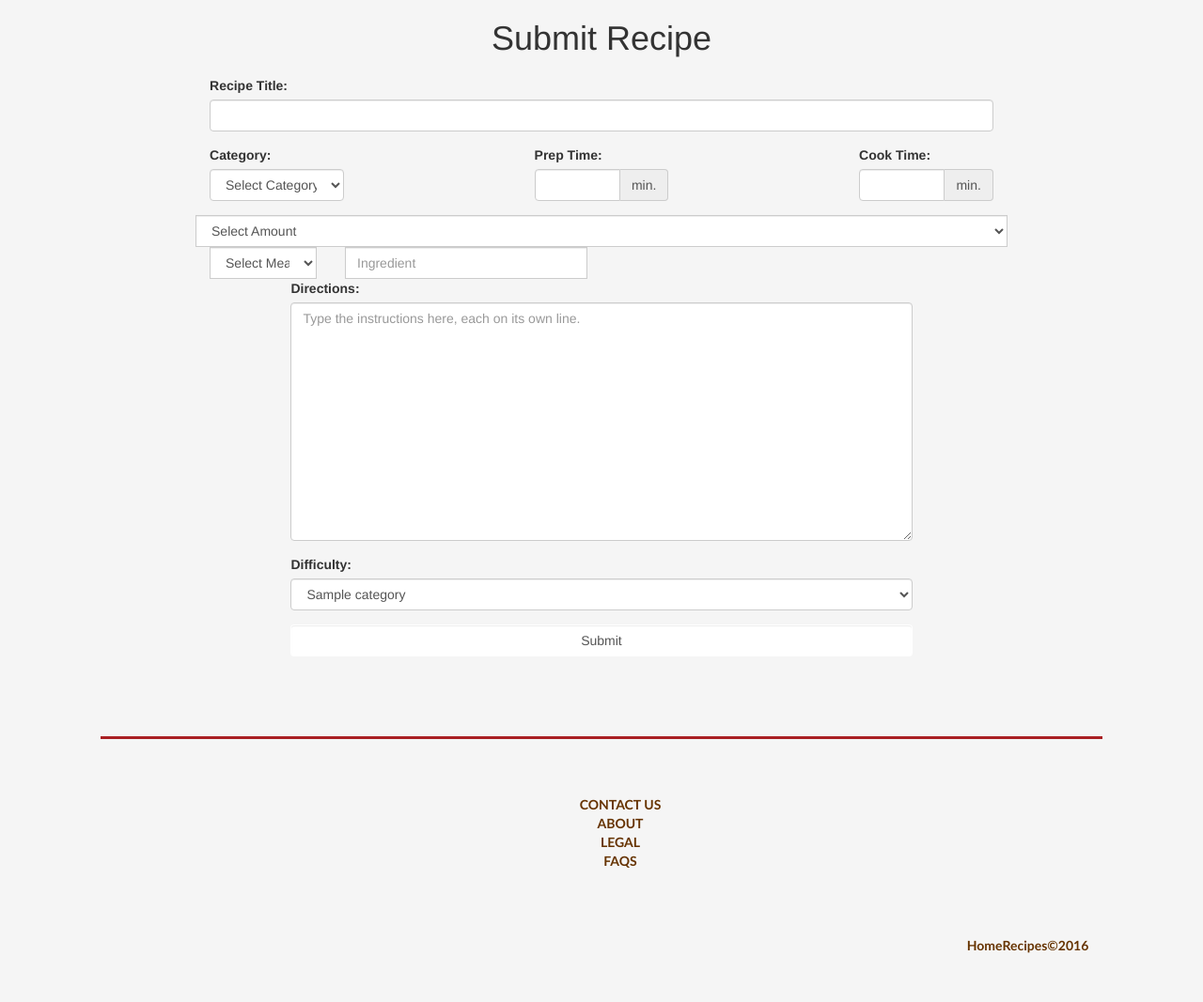
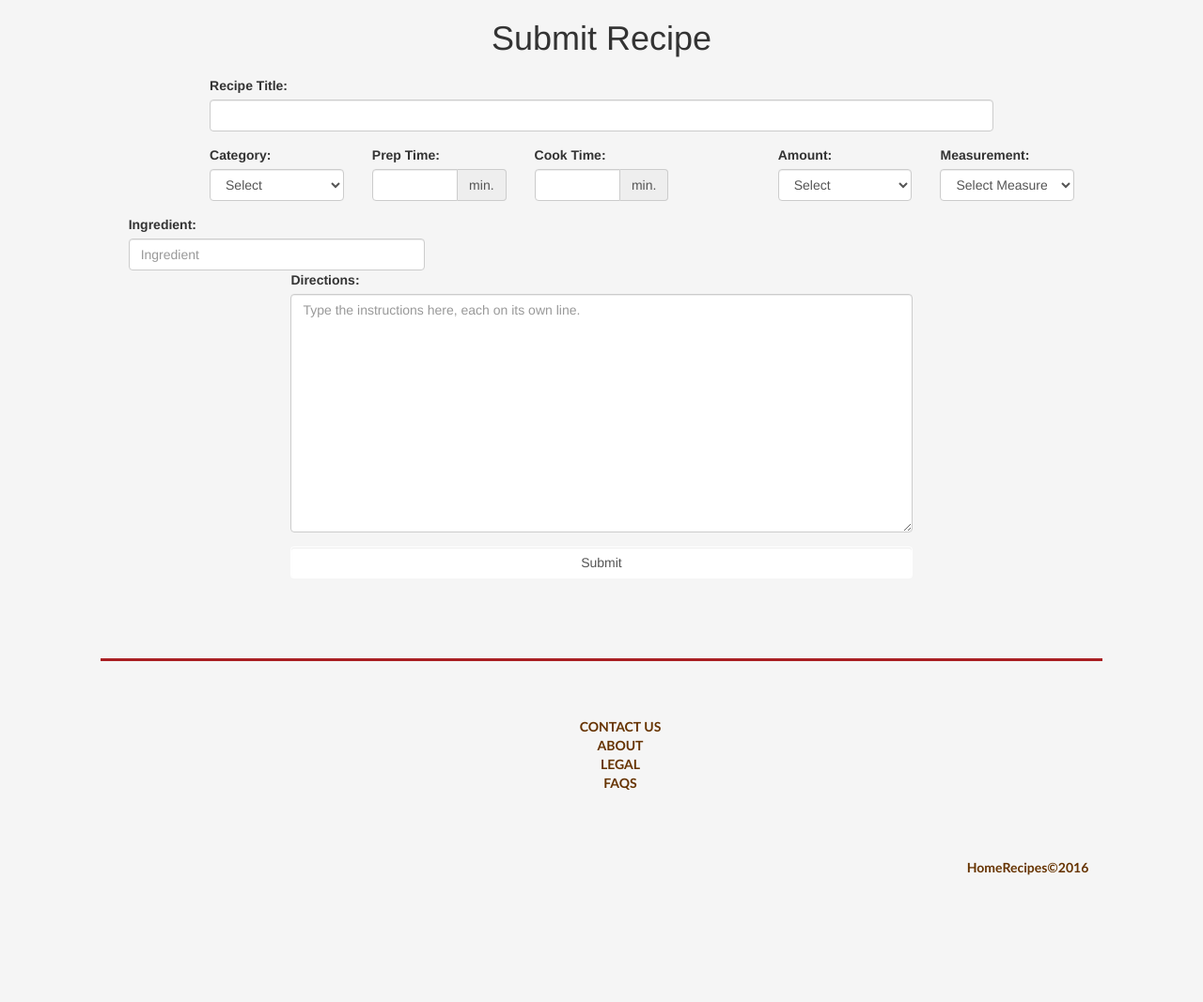
Before and after one commit to gittieklein/HomeRecipes, a PHP site: page /add_recipe.php in a window 1280 px wide. Shown: the part 239-1306 px from the top of the page at 94% size. After the commit the page ends 1171 px from the top, so only its background shows below. Run offline with PHP 8.4, Linux system fonts and the light colour scheme; the visitor is signed in with stand-in values (Sample User, id 1); tables that the repository leaves empty or names only in its code hold one stand-in row (values such as "Sample post").

Commit message:
layout changes

```diff
--- a/add_recipe.php
+++ b/add_recipe.php
@@ -46,7 +46,7 @@
 
 		                   //select options from the database
 		                   echo '<select class="form-control">';
-		                   echo '<option selected disabled hidden>Select Category</option>';
+		                   echo '<option selected disabled hidden>Select</option>';
 		                   while ($dbrow = mysqli_fetch_assoc($dbresult))
                            {
                                echo "<option>$dbrow[name]</option>";
@@ -55,7 +55,7 @@
 		                ?>
 	            	</div>
 
-				    <div class="form-group col-md-2 col-md-offset-2">
+				    <div class="form-group col-md-2">
 					    <label>Prep Time:</label>
 					    <div class="input-group">
 					    	<input type="text" class="form-control">
@@ -63,7 +63,7 @@
 	  					</div>
   					</div>
 
-	              	<div class="form-group col-md-2 col-md-offset-2">
+	              	<div class="form-group col-md-2">
 					    <label>Cook Time:</label>
 					    <div class="input-group">
 					    	<input type="text" class="form-control">
@@ -71,8 +71,8 @@
 	  					</div>
   					</div>
 
-				    <div class="input-group col-md-10 col-md-offset-1">
-				    	<div >
+	  				<div class="form-group col-md-2 col-md-offset-1">
+				      	<label>Amount:</label>
 		                <?php
 		                    $dbquery = 'SELECT * FROM amount order by amount';
 		                    $dbresult = mysqli_query ($my_connection, $dbquery);
@@ -84,16 +84,17 @@
 
 		                   //select options from the database
 		                   echo '<select class="form-control">';
-							   echo '<option selected disabled hidden>Select Amount</option>';
+						   echo '<option selected disabled hidden>Select</option>';
 		                   while ($dbrow = mysqli_fetch_assoc($dbresult))
                            {
-	                               echo "<option>$dbrow[amount]</option>";
+                               echo "<option>$dbrow[display]</option>";
                            }
 		                   echo "</select>";
 		                ?>
 		     		</div>
 
 	                <div class="col-md-2">
+	                	<label>Measurement:</label>
 		                <?php
 		                    $dbquery = 'SELECT * FROM measurement order by measurement';
 		                    $dbresult = mysqli_query ($my_connection, $dbquery);
@@ -115,34 +116,13 @@
 	                </div>
 
 	                <div class="col-md-4">
+	                	<label>Ingredient:</label>
 	                	<input type="text" class="form-control" placeholder="Ingredient"/>
-		                </div>
 	                </div>
 
 	                <div class="form-group col-md-8 col-md-offset-2">
 				      	<label>Directions:</label>
 				      	<textarea class="form-control" rows="12" cols="50" placeholder="Type the instructions here, each on its own line." name="instructions" required></textarea>
-	                </div>
-
-	                <div class="form-group col-md-8 col-md-offset-2">
-				      	<label>Difficulty:</label>
-		                <?php
-		                    $dbquery = 'SELECT * FROM category';
-		                    $dbresult = mysqli_query ($my_connection, $dbquery);
-
-		                    if ($dbresult == false)
-		                    {
-		                            die  ("Unable to perform query<br>");
-		                    }
-
-		                   //select options from the database
-		                   echo '<select class="form-control">';
-		                   while ($dbrow = mysqli_fetch_assoc($dbresult))
-                           {
-                               echo "<option>$dbrow[name]</option>";
-                           }
-		                   echo "</select>";
-		                ?>
 	                </div>
 
 	            	<div class="form-group col-md-8 col-md-offset-2">
```
Lines whose indentation alone changed are shown as unchanged.
